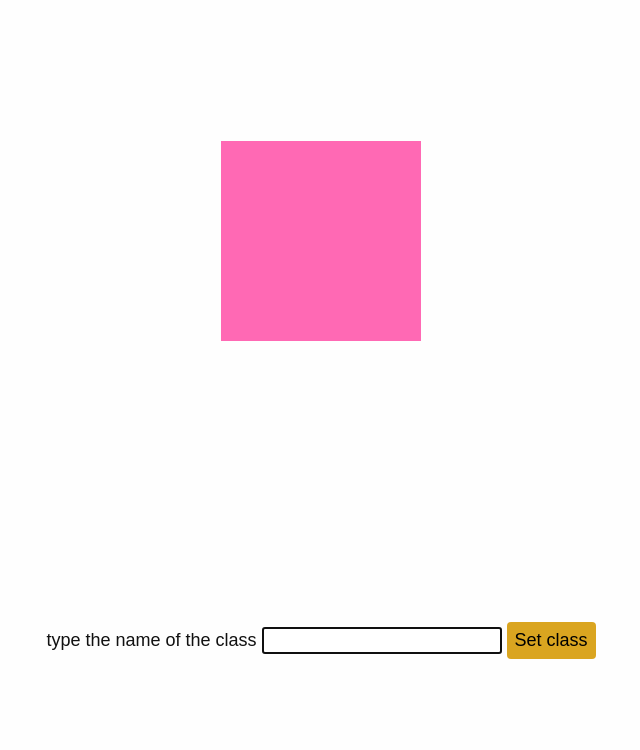
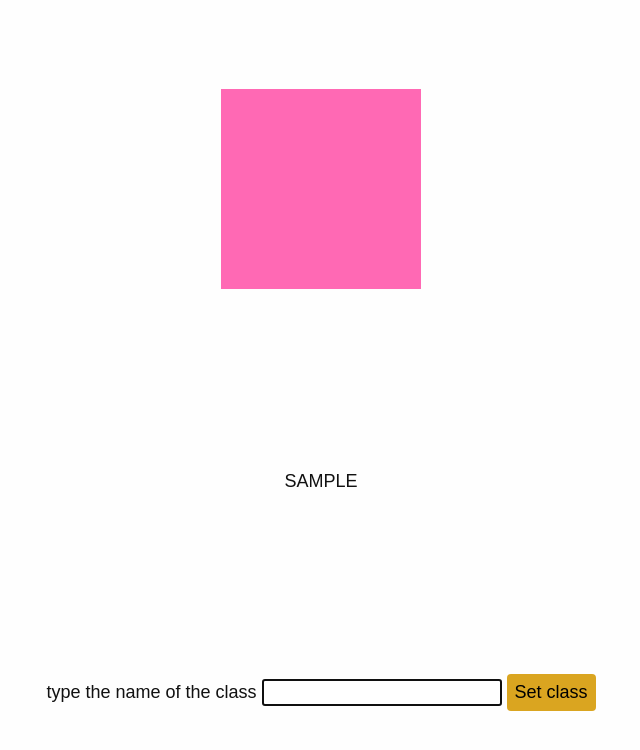
Before and after one commit to anniviz/javascript-playground-21, a website built with Vite: page src/index.html in a window 1280 px wide. Both pictures are taken after typing "Sample" into the empty fields and a click on the button "Set class". Shown: the whole page, without its empty margins (319-959 px from the left). Built offline with nearby package versions, Linux system fonts and the light colour scheme.

Commit message:
Third exercise

```diff
--- a/src/index.html
+++ b/src/index.html
@@ -10,6 +10,7 @@
   </head>
   <body>
     <div class="box" data-box></div>
+    <output data-output></output>
     <form data-form>
       <label>
         type the name of the class
--- a/src/index.js
+++ b/src/index.js
@@ -1,10 +1,12 @@
 const form = document.querySelector('[data-form]')
 const box = document.querySelector('[data-box]')
 const input = document.querySelector('[name="class-text"]')
+const output = document.querySelector('[data-output]')
 
 form.addEventListener('submit', event => {
   event.preventDefault()
   box.className = 'box ' + input.value
+  output.innerText = input.value.toUpperCase()
   input.value = ''
   input.focus()
 })
```
